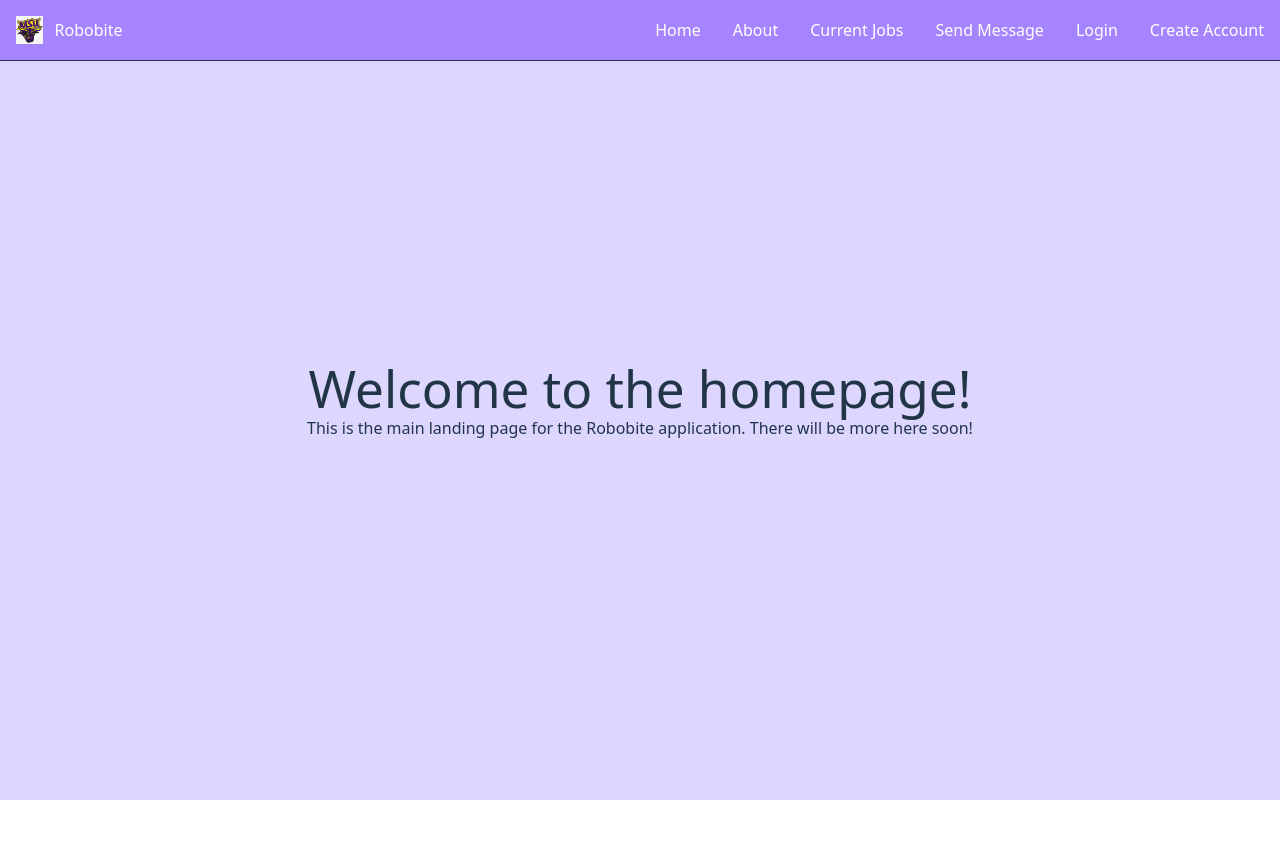
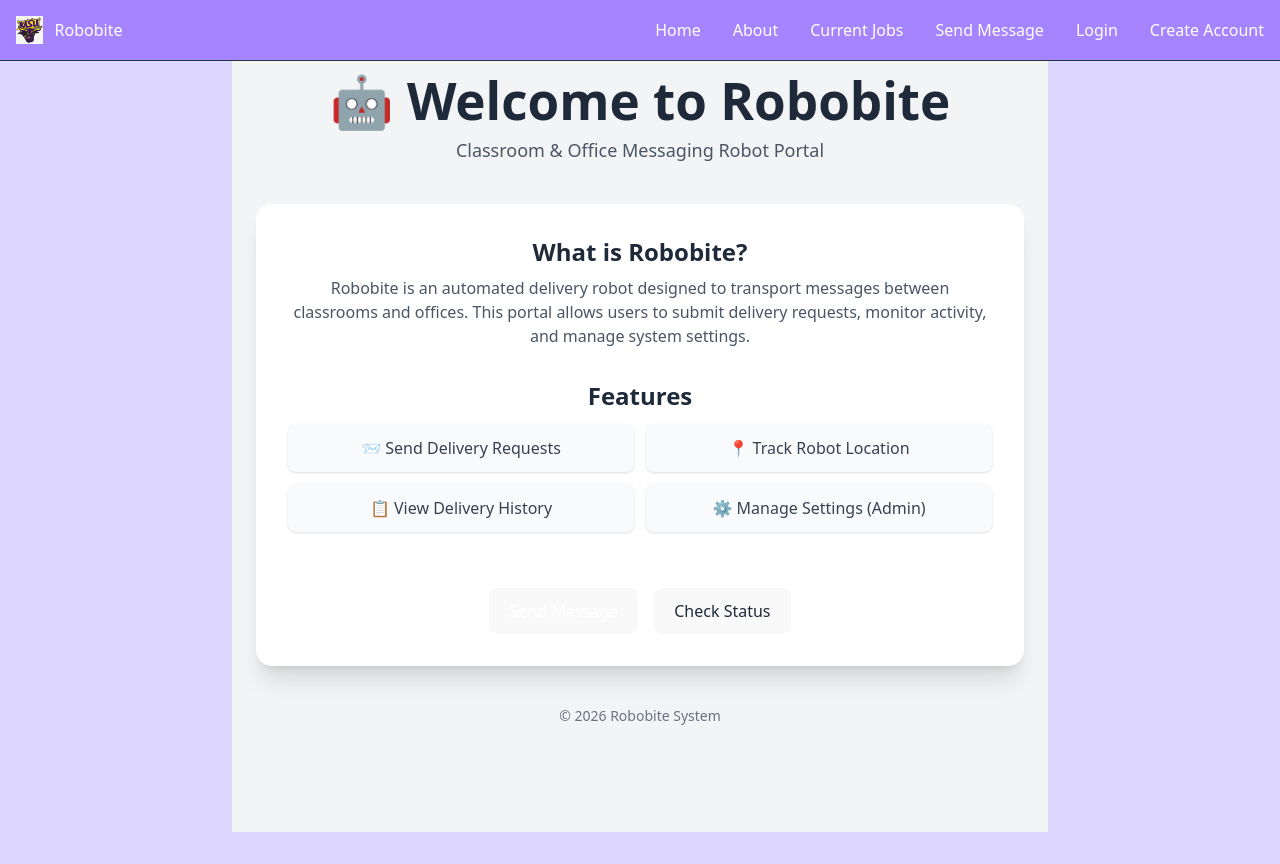
Before and after one commit to JonahG046/Robot_Project, a React (Vite) app in the folder BlackLotus/: page /Home in a window 1280 px wide. Before the commit the page ends 800 px from the top, so only its background shows below. Built offline with nearby package versions, Linux system fonts and the light colour scheme.

Commit message:
working on home page

```diff
--- a/BlackLotus/src/pages/Home/Home.tsx
+++ b/BlackLotus/src/pages/Home/Home.tsx
@@ -4,16 +4,74 @@ import "./Home.css"
 
 const Home = () => {
   return (
-    <>
-    <div>
-      <h1>Welcome to the homepage!</h1>
-      <p>This is the main landing page for the Robobite application. There will be more here soon!</p>
+    <div className="min-h-screen bg-gray-100 flex flex-col items-center px-6 py-10">
+
+      {/* Header */}
+      <div className="text-center mb-10">
+        <h1 className="text-4xl font-bold text-gray-800 mb-2">
+          🤖 Welcome to Robobite
+        </h1>
+        <p className="text-gray-600 text-lg">
+          Classroom & Office Messaging Robot Portal
+        </p>
+      </div>
+
+      {/* Main Card */}
+      <div className="bg-white shadow-xl rounded-2xl p-8 max-w-3xl w-full space-y-8">
+
+        {/* About Section */}
+        <section>
+          <h2 className="text-2xl font-semibold text-gray-800 mb-2">
+            What is Robobite?
+          </h2>
+          <p className="text-gray-600">
+            Robobite is an automated delivery robot designed to transport
+            messages between classrooms and offices.
+            This portal allows users to submit delivery requests,
+            monitor activity, and manage system settings.
+          </p>
+        </section>
+
+        {/* Features */}
+        <section>
+          <h2 className="text-2xl font-semibold text-gray-800 mb-3">
+            Features
+          </h2>
+          <ul className="grid grid-cols-1 sm:grid-cols-2 gap-3 text-gray-700">
+            <li className="bg-gray-50 p-3 rounded-lg shadow-sm">
+              📨 Send Delivery Requests
+            </li>
+            <li className="bg-gray-50 p-3 rounded-lg shadow-sm">
+              📍 Track Robot Location
+            </li>
+            <li className="bg-gray-50 p-3 rounded-lg shadow-sm">
+              📋 View Delivery History
+            </li>
+            <li className="bg-gray-50 p-3 rounded-lg shadow-sm">
+              ⚙️ Manage Settings (Admin)
+            </li>
+          </ul>
+        </section>
+
+        {/* CTA Buttons */}
+         <section className="flex justify-center pt-6">
+          <div className="flex flex-col sm:flex-row gap-4">
+            <button className="bg-blue-600 hover:bg-blue-700 text-white font-semibold py-2 px-6 rounded-lg transition">
+              Send Message
+            </button>
+            <button className="bg-gray-200 hover:bg-gray-300 text-gray-800 font-semibold py-2 px-6 rounded-lg transition">
+              Check Status
+            </button>
+          </div>
+        </section>
+      </div>
+
+      {/* Footer */}
+      <div className="mt-10 text-gray-500 text-sm">
+        © {new Date().getFullYear()} Robobite System
+      </div>
     </div>
-
-    </>
-    );
-}
-
-
+  );
+};
 
 export default Home;
```
